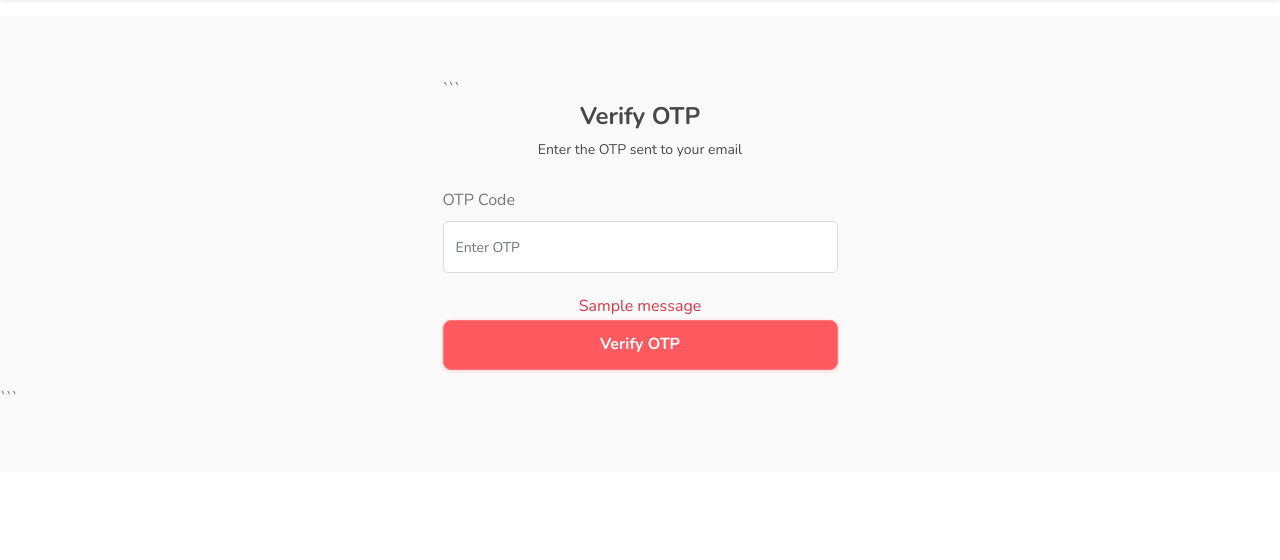
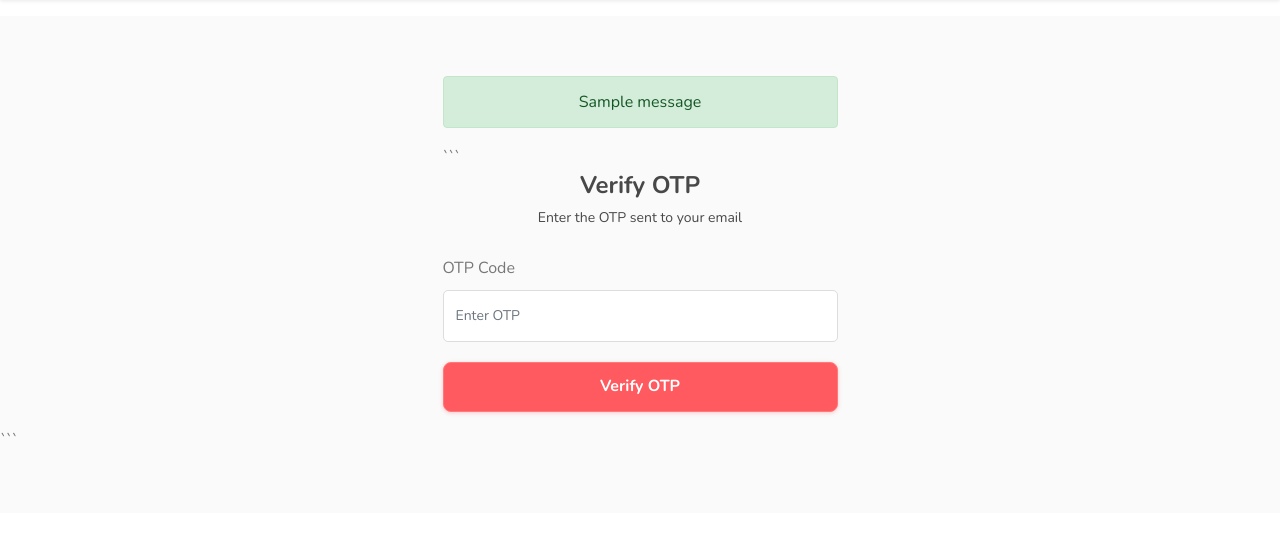
Before and after one commit to john22-sarker/Vharate, a Django app: page /accounts/verify-reset-otp/ in a window 1280 px wide. Shown: the part 84-644 px from the top of the page. Run offline with Django 5.2, Linux system fonts and the light colour scheme; tables that the repository leaves empty hold one stand-in row (values such as "Sample post"); one stand-in notice (Sample message) is shown; some libraries are stand-ins or nearby versions.

Commit message:
Update verify_reset_otp.html

````diff
--- a/realestate/templates/accounts/verify_reset_otp.html
+++ b/realestate/templates/accounts/verify_reset_otp.html
@@ -7,7 +7,13 @@
         <div class="row">
             <div class="col-sm-12 col-lg-6 offset-lg-3">
                 <div class="login_form inner_page">
-
+{% if messages %}
+    {% for message in messages %}
+        <div class="alert alert-{{ message.tags }} text-center">
+            {{ message }}
+        </div>
+    {% endfor %}
+{% endif %}
 ```
                 <form method="post">
                     {% csrf_token %}
@@ -31,13 +37,7 @@
                         <input type="text" name="otp" class="form-control" placeholder="Enter OTP" required>
                     </div>
 
-                    {% if messages %}
-                        {% for message in messages %}
-                            <div class="text-center text-danger">
-                                {{ message }}
-                            </div>
-                        {% endfor %}
-                    {% endif %}
+
 
                     <button type="submit" class="btn btn-log btn-block btn-thm2">
                         Verify OTP
````
